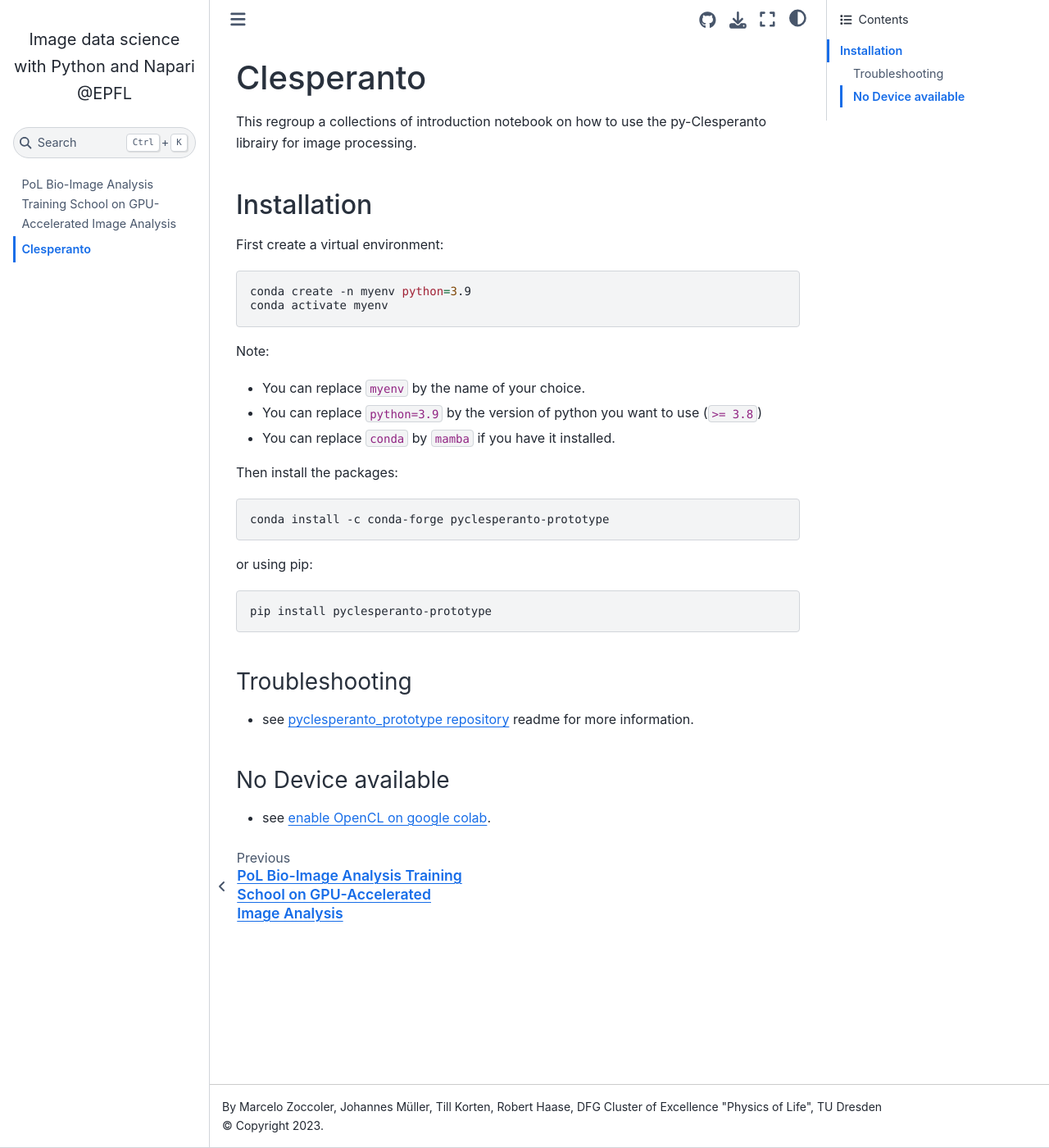
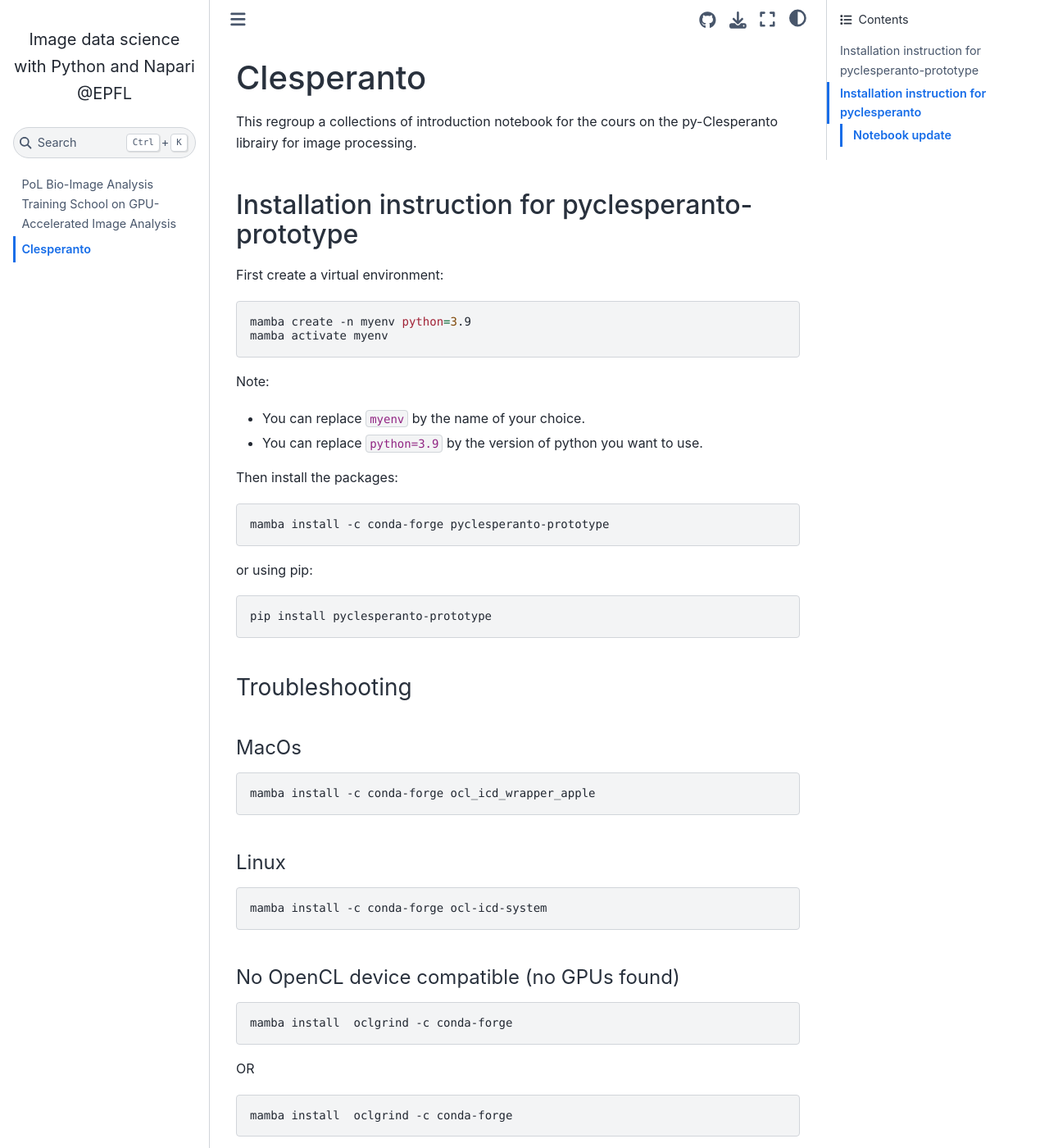
Before and after one commit to BiAPoL/PoL-BioImage-Analysis-TS-GPU-Accelerated-Image-Analysis, a Jupyter Book: the page built from docs/10_Clesperanto/readme.md, in a window 1280 px wide and 1400 px high. Shown: the whole window at 82% size. Built offline with Jupyter Book 1.0.4 settings and Sphinx 7.4.7 and the Sphinx Book theme 1.1.4, drawn with Linux system fonts in a browser that asks for light colours; pages that are not in the unit, such as notebooks, are missing from menus; some of the changed text lies outside the part shown.

Commit message:
update to mamba

````diff
--- a/docs/10_Clesperanto/readme.md
+++ b/docs/10_Clesperanto/readme.md
@@ -1,23 +1,22 @@
 # Clesperanto
 
-This regroup a collections of introduction notebook on how to use the py-Clesperanto librairy for image processing.
+This regroup a collections of introduction notebook for the cours on the py-Clesperanto librairy for image processing.
 
-## Installation
+## Installation instruction for pyclesperanto-prototype
 
 First create a virtual environment:
 
 ```bash
-conda create -n myenv python=3.9
-conda activate myenv
+mamba create -n myenv python=3.9
+mamba activate myenv
 ```
 Note:
 - You can replace `myenv` by the name of your choice.
-- You can replace `python=3.9` by the version of python you want to use (`>= 3.8`)
-- You can replace `conda` by `mamba` if you have it installed.
+- You can replace `python=3.9` by the version of python you want to use.
 
 Then install the packages:
 ```bash
-conda install -c conda-forge pyclesperanto-prototype
+mamba install -c conda-forge pyclesperanto-prototype
 ```
 or using pip:
 ```bash
@@ -26,8 +25,48 @@
 
 ### Troubleshooting
 
-- see [pyclesperanto_prototype repository](https://github.com/clEsperanto/pyclesperanto_prototype/tree/master) readme for more information.
+#### MacOs
+```bash
+mamba install -c conda-forge ocl_icd_wrapper_apple
+```
+#### Linux
+```bash
+mamba install -c conda-forge ocl-icd-system
+```
+#### No OpenCL device compatible (no GPUs found)
+```bash
+mamba install  oclgrind -c conda-forge
+```
+OR
+```bash
+mamba install  oclgrind -c conda-forge
+```
+#### Other issues?
+Please go have a look [here](https://github.com/clEsperanto/pyclesperanto_prototype/issues) and call for help if possible.
 
-### No Device available
 
-- see [enable OpenCL on google colab](https://github.com/clEsperanto/pyclesperanto_prototype/issues/300#issuecomment-1682266653).
+
+## Installation instruction for pyclesperanto
+
+__WARNING__: this is still under development, but we are looking for testers and people to start using it for improvement and feedbacks.
+
+First create a virtual environment:
+
+```bash
+mamba create -n myenv
+mamba activate myenv
+```
+
+Then install the packages:
+```bash
+pip install pyclesperanto
+```
+
+Note: no mamba recipe is available yet.
+
+### Notebook update
+
+If you want to try the ongoing development version of the librairy with these notebooks, you will have to update the `import` line of the library and remove the `_prototype` to:
+```python
+import pyclesperanto as cle
+```
````
